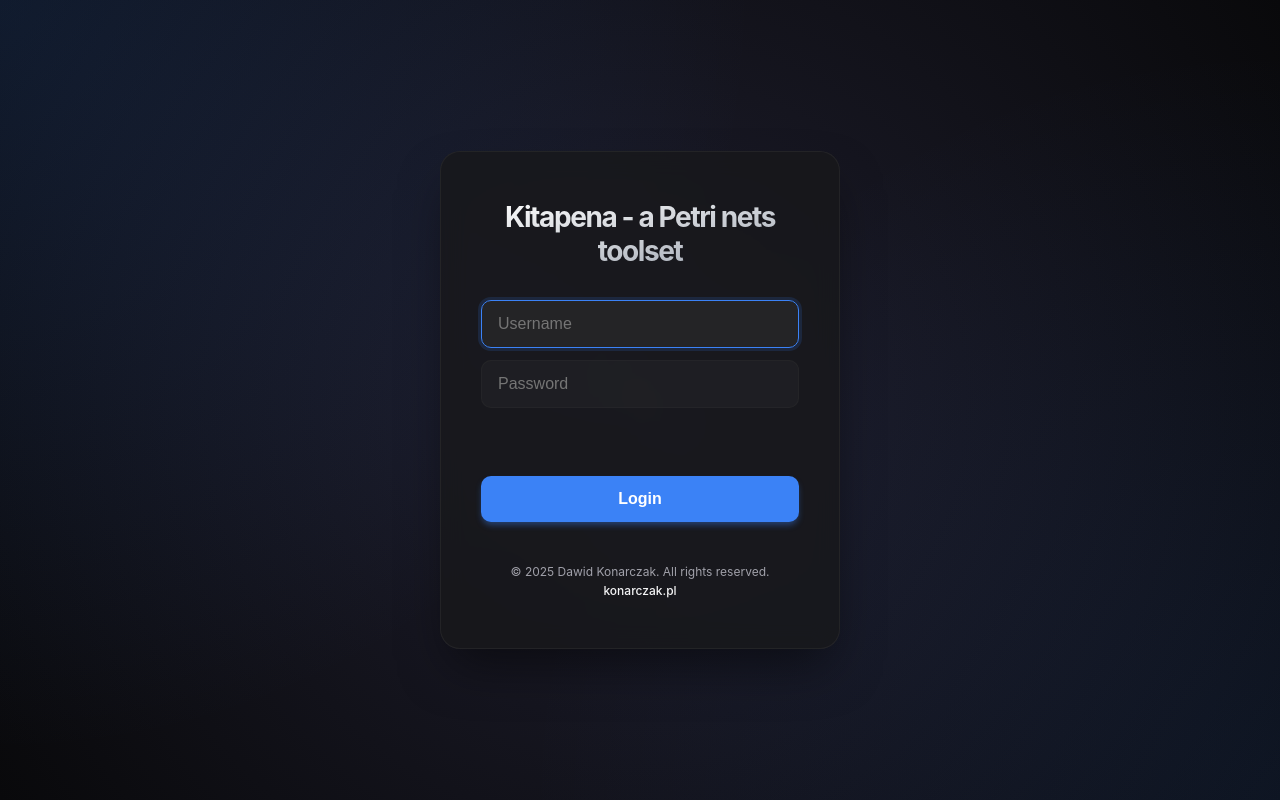
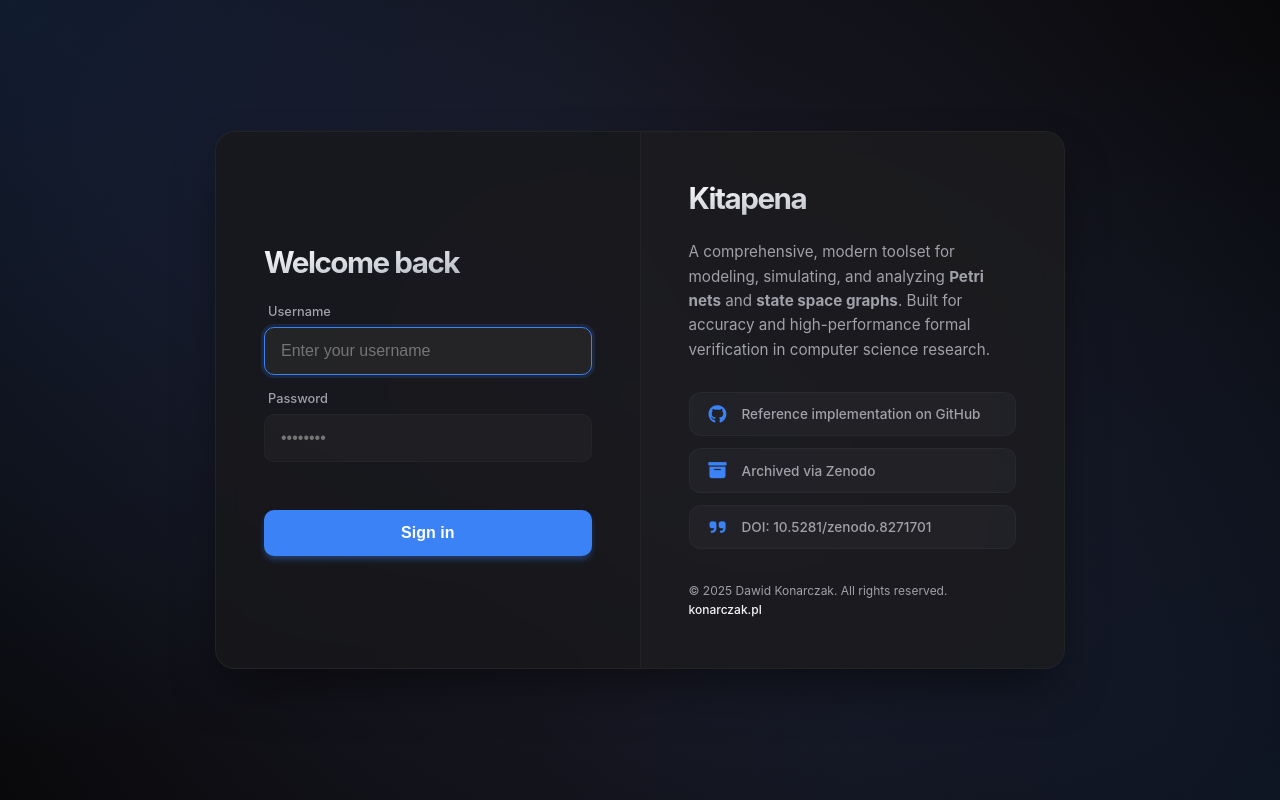
Before and after one commit to Seelf/KitaPeNA, a Flask app: page /login in a window 1280 px wide. Run offline with Flask 3, Linux system fonts and the light colour scheme; some libraries are stand-ins or nearby versions.

Commit message:
update front page for robots and indexers to faster find zenodo and github

```diff
--- a/web_app/templates/login.html
+++ b/web_app/templates/login.html
@@ -5,6 +5,12 @@
     <meta charset="UTF-8">
     <meta name="viewport" content="width=device-width, initial-scale=1.0">
     <title>Kitapena - Petri nets toolset</title>
+    <meta name="description"
+        content="Kitapena is a modern toolset for modeling and analyzing Petri nets, including generic graph support, reachability analysis, and state space exploration. Research backed by Zenodo (DOI: 10.5281/zenodo.8271701).">
+    <meta name="keywords"
+        content="Petri nets, reachability graph, concurrency, MIS, graph theory, state space, formal methods, Zenodo, research tool">
+    <!-- FontAwesome for Icons -->
+    <link rel="stylesheet" href="https://cdnjs.cloudflare.com/ajax/libs/font-awesome/6.4.0/css/all.min.css">
     <!-- Dark Mode CSS (Inline for simplicity) -->
     <style>
         :root {
@@ -40,35 +46,83 @@
         .login-box {
             background: var(--box-bg);
             backdrop-filter: blur(12px);
-            padding: 48px 40px;
             border: 1px solid var(--border);
             border-radius: 20px;
             box-shadow: 0 25px 50px -12px rgba(0, 0, 0, 0.5);
             width: 100%;
-            max-width: 400px;
+            max-width: 850px;
+            display: flex;
+            overflow: hidden;
+            margin: 20px;
+        }
+
+        .login-side {
+            flex: 1;
+            padding: 48px;
             display: flex;
             flex-direction: column;
-            align-items: center;
+            justify-content: center;
+        }
+
+        .info-side {
+            flex: 1;
+            padding: 48px;
+            background: rgba(39, 39, 42, 0.3);
+            border-left: 1px solid var(--border);
+            display: flex;
+            flex-direction: column;
+            justify-content: space-between;
+        }
+
+        @media (max-width: 768px) {
+            .login-box {
+                flex-direction: column;
+                max-width: 450px;
+            }
+
+            .info-side {
+                border-left: none;
+                border-top: 1px solid var(--border);
+            }
         }
 
         h2 {
             color: #fff;
-            margin-bottom: 32px;
-            font-size: 1.75rem;
+            margin-bottom: 24px;
+            font-size: 1.85rem;
             font-weight: 700;
             letter-spacing: -0.05em;
-            text-align: center;
             background: linear-gradient(to bottom right, #fff, #9ca3af);
             -webkit-background-clip: text;
             background-clip: text;
             -webkit-text-fill-color: transparent;
         }
 
+        .project-desc {
+            color: var(--text-muted);
+            font-size: 0.95rem;
+            line-height: 1.6;
+            margin-bottom: 30px;
+        }
+
         form {
             width: 100%;
             display: flex;
             flex-direction: column;
-            gap: 12px;
+            gap: 16px;
+        }
+
+        .input-group {
+            display: flex;
+            flex-direction: column;
+            gap: 8px;
+        }
+
+        .input-label {
+            font-size: 0.8rem;
+            color: var(--text-muted);
+            font-weight: 500;
+            margin-left: 4px;
         }
 
         .input-field {
@@ -100,18 +154,14 @@
             font-weight: 600;
             font-size: 1rem;
             transition: all 0.2s;
-            margin-top: 12px;
+            margin-top: 8px;
             box-shadow: 0 4px 6px -1px rgba(59, 130, 246, 0.4);
         }
 
         button:hover {
             background: var(--accent-hover);
-            transform: translateY(-2px);
+            transform: translateY(-1px);
             box-shadow: 0 10px 15px -3px rgba(59, 130, 246, 0.4);
-        }
-
-        button:active {
-            transform: translateY(0);
         }
 
         .alert {
@@ -122,20 +172,17 @@
             border: 1px solid rgba(239, 68, 68, 0.2);
             border-radius: 10px;
             font-size: 0.875rem;
-            width: 100%;
             text-align: center;
         }
 
         .cf-turnstile {
-            margin: 16px 0;
+            margin: 4px 0;
             display: flex;
             justify-content: center;
-            width: 100%;
         }
 
         .footer {
-            margin-top: 40px;
-            text-align: center;
+            margin-top: 32px;
             font-size: 0.75rem;
             color: var(--text-muted);
             line-height: 1.6;
@@ -151,6 +198,45 @@
         .footer a:hover {
             color: var(--accent);
         }
+
+        /* Research Section Styling */
+        .research-links {
+            display: flex;
+            flex-direction: column;
+            gap: 12px;
+        }
+
+        .research-item a {
+            display: flex;
+            align-items: center;
+            gap: 12px;
+            color: var(--text-muted);
+            text-decoration: none;
+            font-size: 0.85rem;
+            padding: 12px 16px;
+            background: rgba(255, 255, 255, 0.03);
+            border: 1px solid rgba(255, 255, 255, 0.03);
+            border-radius: 12px;
+            transition: all 0.2s ease;
+        }
+
+        .research-item a i {
+            font-size: 1.15rem;
+            color: var(--accent);
+            width: 24px;
+            text-align: center;
+        }
+
+        .research-item a:hover {
+            color: var(--text);
+            background: rgba(59, 130, 246, 0.1);
+            border-color: rgba(59, 130, 246, 0.3);
+            transform: translateY(-2px);
+        }
+
+        .research-item a span {
+            font-weight: 500;
+        }
     </style>
     <!-- Cloudflare Turnstile -->
     <script src="https://challenges.cloudflare.com/turnstile/v0/api.js" async defer></script>
@@ -158,7 +244,8 @@
 
 <body>
     <div class="login-box">
-        <h2>Kitapena - a Petri nets toolset</h2>
+        <div class="login-side">
+            <h2>Welcome back</h2>
 
             {% with messages = get_flashed_messages(with_categories=true) %}
             {% if messages %}
@@ -170,18 +257,59 @@
 
             <form method="POST">
                 <input type="hidden" name="csrf_token" value="{{ csrf_token() }}">
-            <input type="text" name="username" class="input-field" placeholder="Username" required autofocus>
-            <input type="password" name="password" class="input-field" placeholder="Password" required>
+                <div class="input-group">
+                    <label class="input-label">Username</label>
+                    <input type="text" name="username" class="input-field" placeholder="Enter your username" required
+                        autofocus>
+                </div>
+                <div class="input-group">
+                    <label class="input-label">Password</label>
+                    <input type="password" name="password" class="input-field" placeholder="••••••••" required>
+                </div>
 
                 <div class="cf-turnstile" data-sitekey="{{ site_key }}" data-theme="dark"></div>
 
-            <button type="submit">Login</button>
+                <button type="submit">Sign in</button>
             </form>
+        </div>
+
+        <div class="info-side">
+            <div>
+                <h2>Kitapena</h2>
+                <p class="project-desc">
+                    A comprehensive, modern toolset for modeling, simulating, and analyzing <strong>Petri nets</strong>
+                    and <strong>state space graphs</strong>.
+                    Built for accuracy and high-performance formal verification in computer science research.
+                </p>
+
+                <div class="research-links">
+                    <div class="research-item">
+                        <a href="https://github.com/dkonarc/Kitapena" target="_blank">
+                            <i class="fab fa-github"></i>
+                            <span>Reference implementation on GitHub</span>
+                        </a>
+                    </div>
+                    <div class="research-item">
+                        <a href="https://zenodo.org/record/8271701" target="_blank">
+                            <i class="fas fa-archive"></i>
+                            <span>Archived via Zenodo</span>
+                        </a>
+                    </div>
+                    <div class="research-item">
+                        <a href="https://doi.org/10.5281/zenodo.8271701" target="_blank">
+                            <i class="fas fa-quote-right"></i>
+                            <span>DOI: 10.5281/zenodo.8271701</span>
+                        </a>
+                    </div>
+                </div>
+            </div>
+
             <div class="footer">
                 &copy; 2025 Dawid Konarczak. All rights reserved.<br>
                 <a href="https://konarczak.pl" target="_blank">konarczak.pl</a>
             </div>
         </div>
+    </div>
 </body>
 
 </html>
```
Lines whose indentation alone changed are shown as unchanged.
